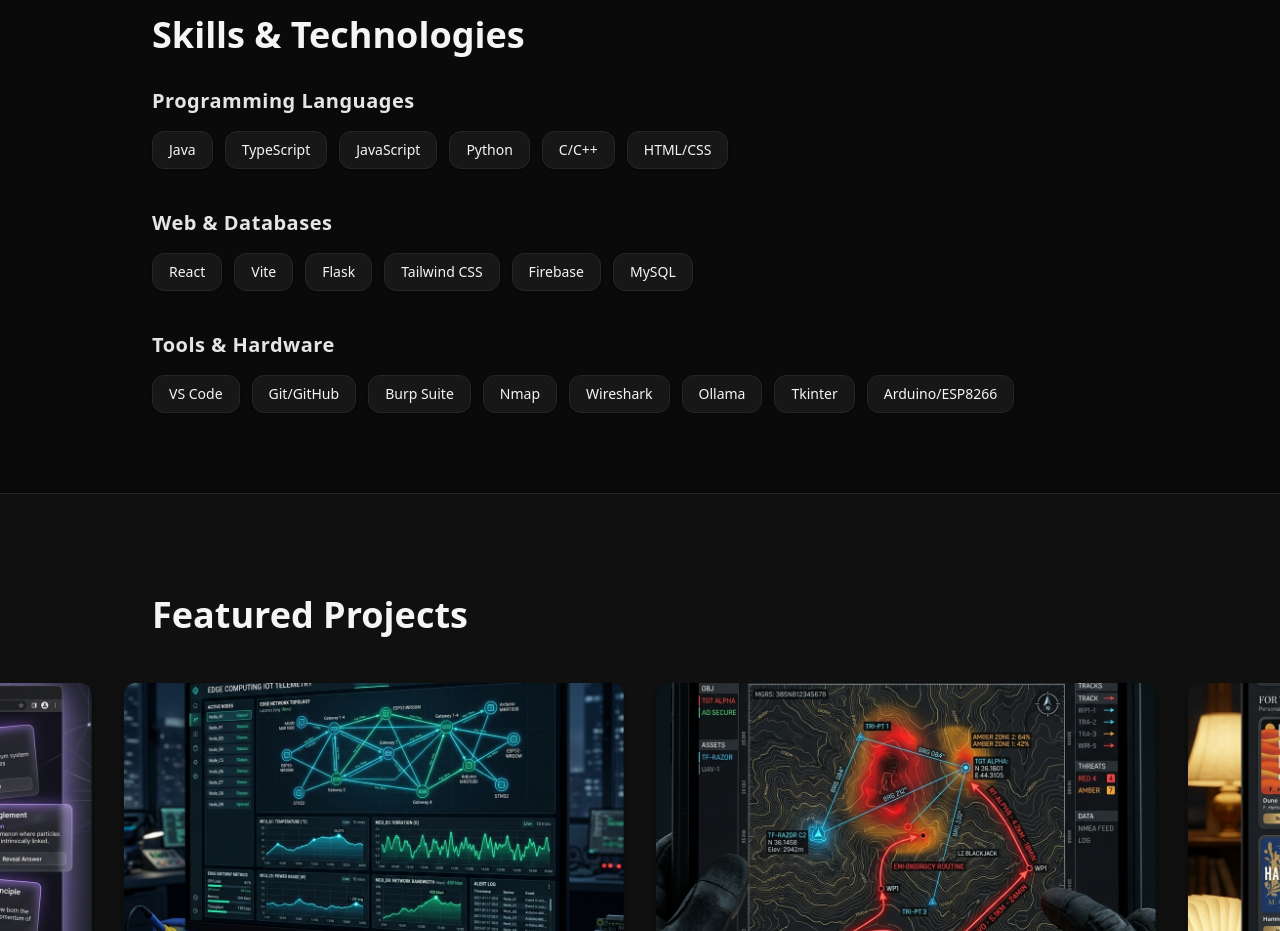
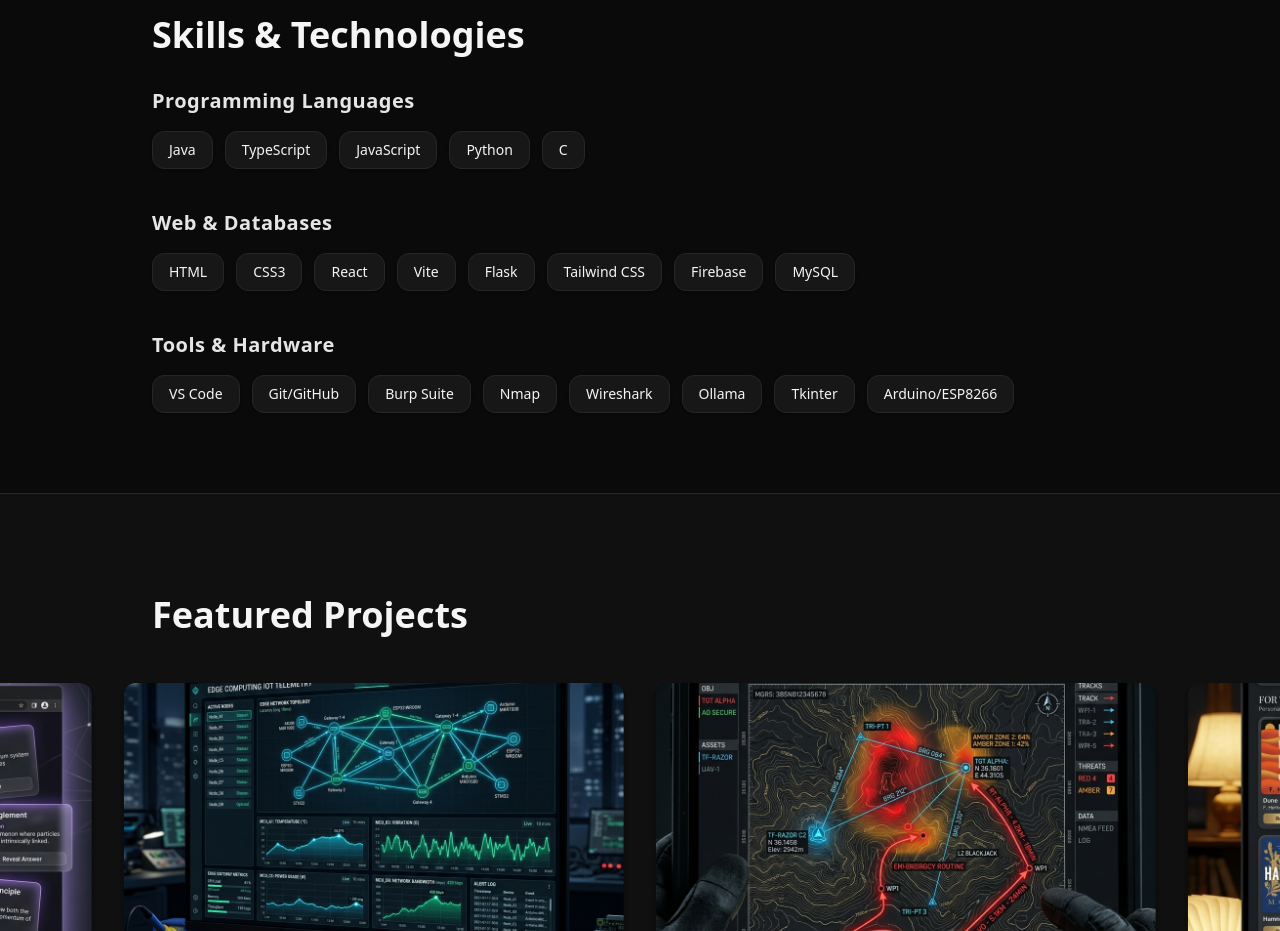
Before and after one commit to allenchandev25-del/allenchandev_portfolio, a React (Vite) app: page / in a window 1280 px wide. Shown: the part 1540-2471 px from the top of the page. Built offline with nearby package versions, Linux system fonts and the light colour scheme.

Commit message:
Update App.tsx

```diff
--- a/src/App.tsx
+++ b/src/App.tsx
@@ -46,15 +46,15 @@
 const skillCategories = [
   {
     title: "Programming Languages",
-    skills: ["Java", "TypeScript", "JavaScript", "Python", "C/C++", "HTML/CSS"]
+    skills: ["Java", "TypeScript", "JavaScript", "Python", "C" ]
   },
   {
     title: "Web & Databases",
-    skills: ["React", "Vite", "Flask", "Tailwind CSS", "Firebase", "MySQL"]
+    skills: ["HTML", "CSS3", "React", "Vite", "Flask", "Tailwind CSS", "Firebase", "MySQL"]
   },
   {
     title: "Tools & Hardware",
-    skills: ["VS Code", "Git/GitHub", "Burp Suite", "Nmap", "Wireshark", "Ollama", "Tkinter", "Arduino/ESP8266"]
+    skills: ["VS Code", "Git/GitHub", "Burp Suite", "Nmap", "Wireshark", "Ollama", "Tkinter", "Arduino/ESP8266" ]
   }
 ];
 
```
